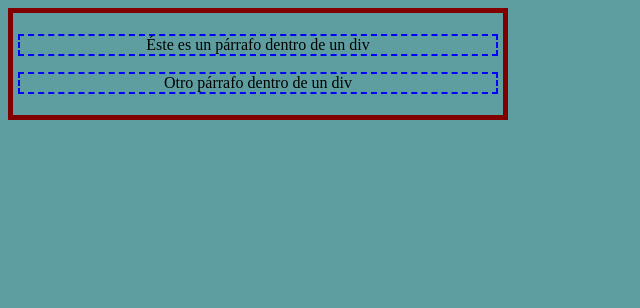
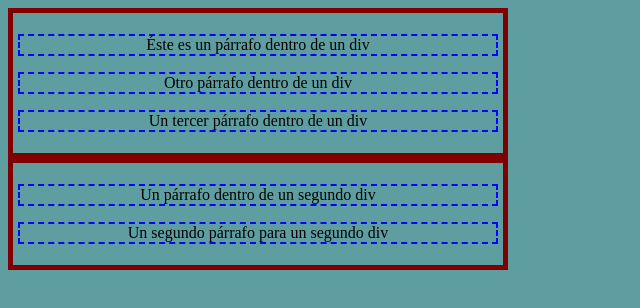
Before and after one commit to iswy/Unidad3, a plain HTML site: page margin_border_padding.html in a window 1280 px wide. Shown: the whole page, without its empty margins (0-640 px from the left). Drawn offline with Linux system fonts and the light colour scheme.

Commit message:
Margin, Border, Padding, +p +div

```diff
--- a/margin_border_padding.html
+++ b/margin_border_padding.html
@@ -14,6 +14,18 @@
       <p>
          Otro párrafo dentro de un div
       </p>
+      <p>
+         Un tercer párrafo dentro de un div
+      </p>
+   </div>
+
+   <div>
+      <p>
+         Un párrafo dentro de un segundo div
+      </p>
+      <p>
+         Un segundo párrafo para un segundo div
+      </p>
    </div>
 
 </body >
```
